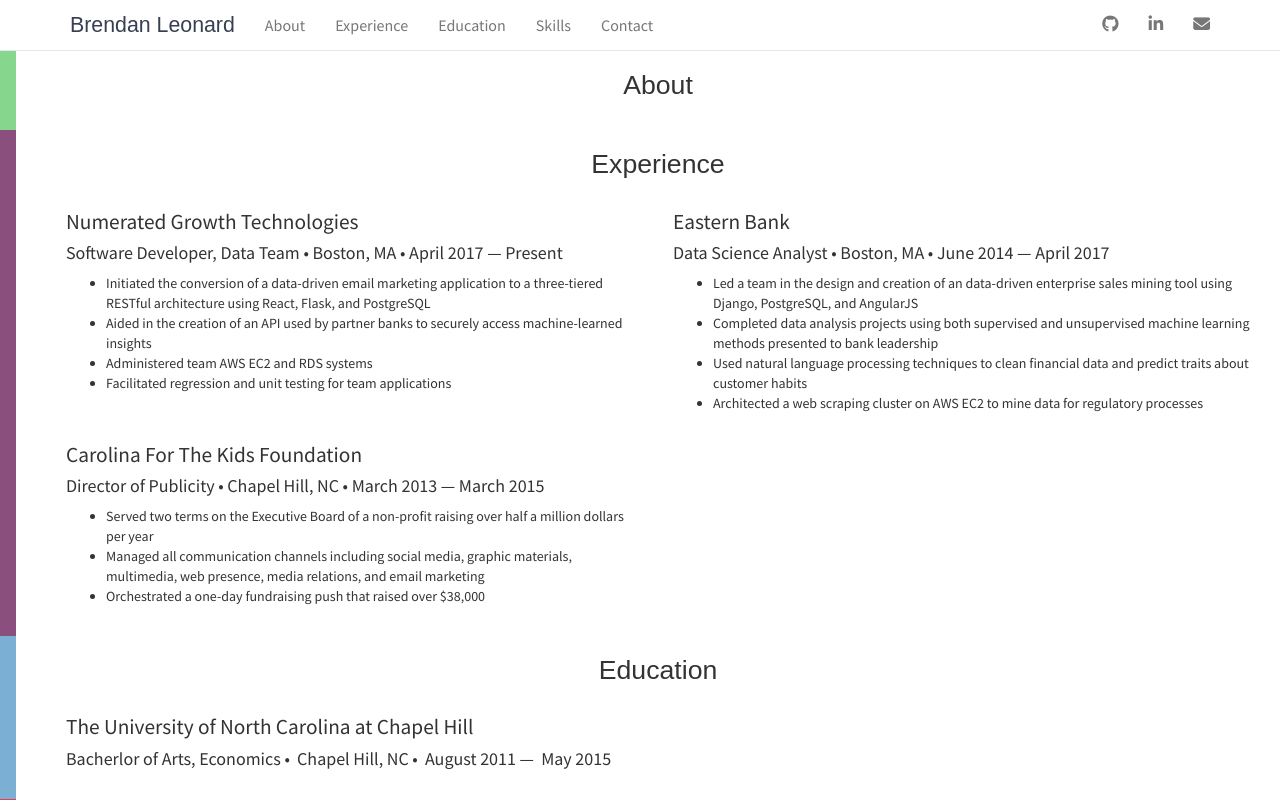
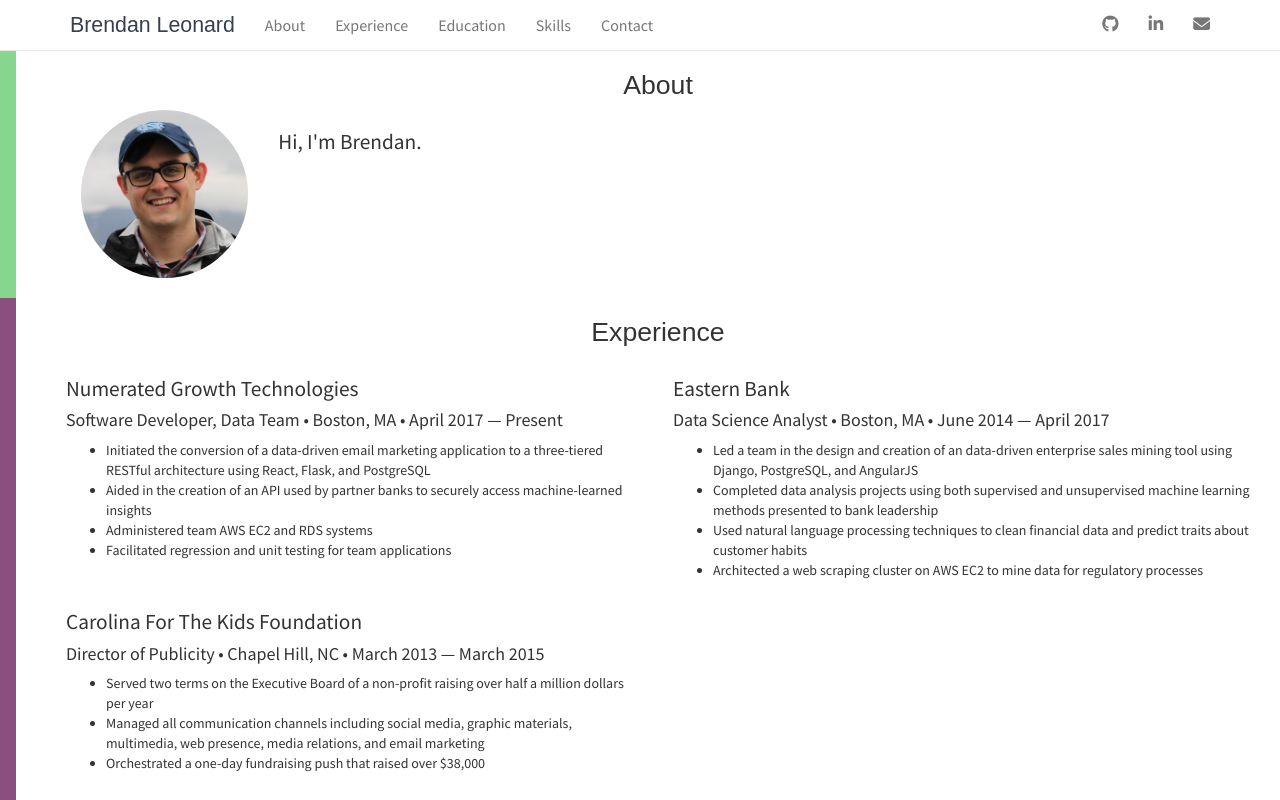
Before and after one commit to bleonard33/personal-site, a React (Create React App) app: page / in a window 1280 px wide. Shown: the top 800 px of the page. Built offline with nearby package versions, Linux system fonts and the light colour scheme; a web font is replaced by a local one.

Commit message:
Working on bio

```diff
--- a/src/appStyle.js
+++ b/src/appStyle.js
@@ -20,10 +20,6 @@
 
 appStyle.main = {
   fontFamily: appStyle.fonts.sans
-}
-
-appStyle.body = {
-  marginTop: '51px'
 }
 
 appStyle.nav = {
--- /dev/null
+++ b/src/components/about.js
@@ -0,0 +1,16 @@
+import React from 'react';
+import { appStyle } from '../appStyle';
+import { Image } from 'react-bootstrap';
+
+export const About = (props) => (
+  <div className="col-xs-12">
+    <div className="col-xs-4 col-sm-3 col-md-2">
+      <Image src='headshot.jpeg' responsive circle/>
+    </div>
+    <div className="col-xs-8 col-sm-9 col-md-10">
+      <h3 style={appStyle.subheader}>
+        Hi, I'm Brendan.
+      </h3>
+    </div>
+  </div>
+)
--- a/src/components/navigation.js
+++ b/src/components/navigation.js
@@ -5,7 +5,9 @@
 import { NavTabContainer } from '../containers/navTabContainer'
 
 export const Navigation = (props) => (
-  <Navbar style={appStyle.nav} className='navbar-fixed-top'>
+  <Navbar
+    style={appStyle.nav}
+    staticTop >
     <Navbar.Header>
       <Navbar.Brand>
         <div style={appStyle.nav.brand}>
--- a/src/containers/App.js
+++ b/src/containers/App.js
@@ -4,6 +4,7 @@
 
 import { Navigation } from '../components/navigation';
 import { Section } from '../components/section';
+import { About } from '../components/about'
 import { Job } from '../components/job';
 import { Education } from '../components/education';
 import { SkillCategory } from '../components/skillCategory';
@@ -18,11 +19,11 @@
           sections={sections}
           contact={contact}/>
         <div
-          style={appStyle.body}
           className="container-fluid">
           <div className="body-content">
 
             <Section title='About'>
+              <About />
             </Section>
 
             <Section title='Experience'>
```
Also changed, not shown: 7 other files (tests, documents, lock files or other folders).
